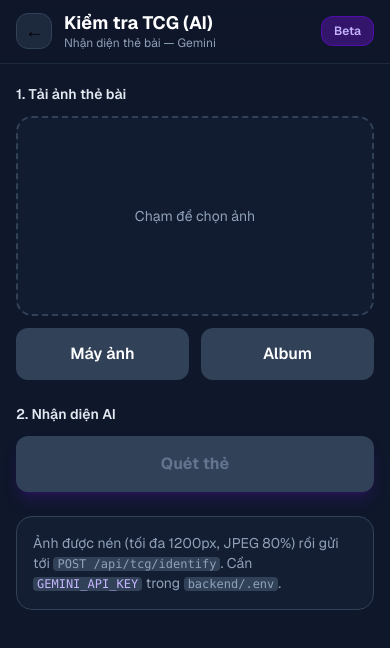
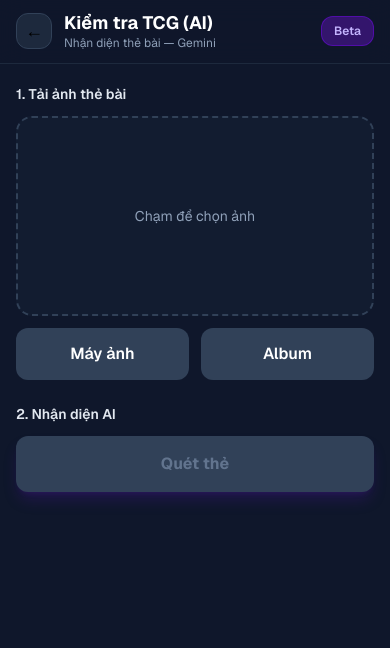
Before and after one commit to meomeo094/app-TenbaiPriceCheck, a Next.js app in the folder frontend/: page /tcg-check in a window 390 px wide. Shown: the top 648 px of the page. Built offline with nearby package versions, Linux system fonts and the light colour scheme.

Commit message:
Fix: Cào giá iPhone chuẩn và thêm Lịch sử

```diff
--- a/frontend/pages/tcg-check.tsx
+++ b/frontend/pages/tcg-check.tsx
@@ -8,7 +8,10 @@ interface TcgResult {
   cardName: string | null;
   productCode: string | null;
   setName: string | null;
+  centeringLr: { left: number; right: number } | null;
+  centeringTb: { top: number; bottom: number } | null;
   centering: string | null;
+  psaPrediction: string | null;
 }
 
 const COMPRESS_MAX_WIDTH = 1200;
@@ -49,6 +52,11 @@ function buildMercariUrl(q: string) {
 function buildSearchKeyword(name: string | null, code: string | null): string {
   const parts = [name?.trim(), code?.trim()].filter(Boolean) as string[];
   return parts.join(" ").trim();
+}
+
+function formatPct(n: number): string {
+  const rounded = Math.round(n * 10) / 10;
+  return `${Number.isInteger(rounded) ? String(Math.round(rounded)) : rounded.toFixed(1)}%`;
 }
 
 export default function TcgCheckPage() {
@@ -98,7 +106,10 @@ export default function TcgCheckPage() {
         cardName: data.name ?? null,
         productCode: data.card_number ?? null,
         setName: data.set_name ?? null,
+        centeringLr: data.centering_lr ?? null,
+        centeringTb: data.centering_tb ?? null,
         centering: data.centering_estimate ?? null,
+        psaPrediction: data.psa_prediction ?? null,
       });
     } catch (e) {
       setError(
@@ -235,7 +246,20 @@ export default function TcgCheckPage() {
               <ResultRow label="Tên thẻ" value={result.cardName} />
               <ResultRow label="Mã số thẻ" value={result.productCode} mono />
               <ResultRow label="Bộ thẻ" value={result.setName} />
-              <ResultRow label="Đánh giá căn chỉnh" value={result.centering} />
+              {result.centeringLr && (
+                <ResultRow
+                  label="Căn chỉnh L/R (Trái / Phải)"
+                  value={`${formatPct(result.centeringLr.left)} / ${formatPct(result.centeringLr.right)}`}
+                />
+              )}
+              {result.centeringTb && (
+                <ResultRow
+                  label="Căn chỉnh T/B (Trên / Dưới)"
+                  value={`${formatPct(result.centeringTb.top)} / ${formatPct(result.centeringTb.bottom)}`}
+                />
+              )}
+              <ResultRow label="Đánh giá căn chỉnh (PSA style)" value={result.centering} />
+              <ResultRow label="Dự đoán PSA (ước lượng)" value={result.psaPrediction} />
             </div>
 
             {searchQ !== "" && (
@@ -266,19 +290,6 @@ export default function TcgCheckPage() {
           </section>
         )}
 
-        {!result && (
-          <div className="rounded-2xl border border-slate-700 bg-slate-800/40 p-4 text-slate-400 text-sm">
-            <p>
-              Ảnh được nén (tối đa 1200px, JPEG 80%) rồi gửi tới{" "}
-              <code className="text-xs bg-slate-700 px-1 rounded">POST /api/tcg/identify</code>
-              {". Cần "}
-              <code className="text-violet-300 text-xs bg-slate-700 px-1 rounded">GEMINI_API_KEY</code>
-              {" trong "}
-              <code className="text-xs bg-slate-700 px-1 rounded">backend/.env</code>
-              .
-            </p>
-          </div>
-        )}
       </div>
     </main>
   );
```
Also changed, not shown: frontend/app/lib/api.ts (+13 -0 lines), frontend/public/pwa-sw.js.
